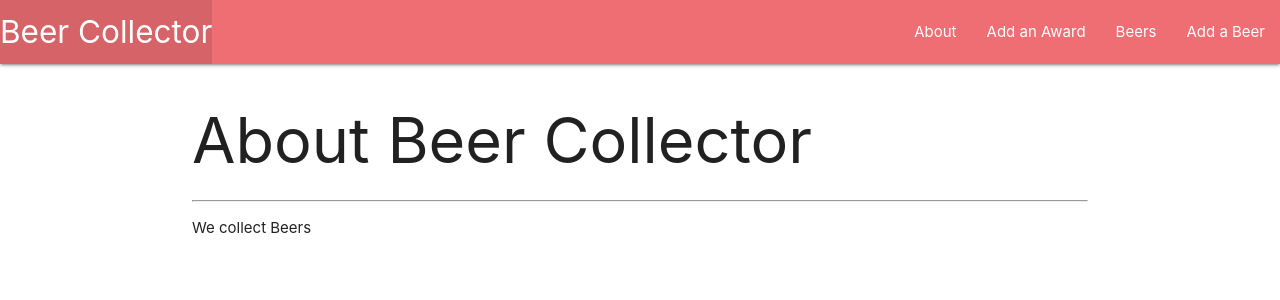
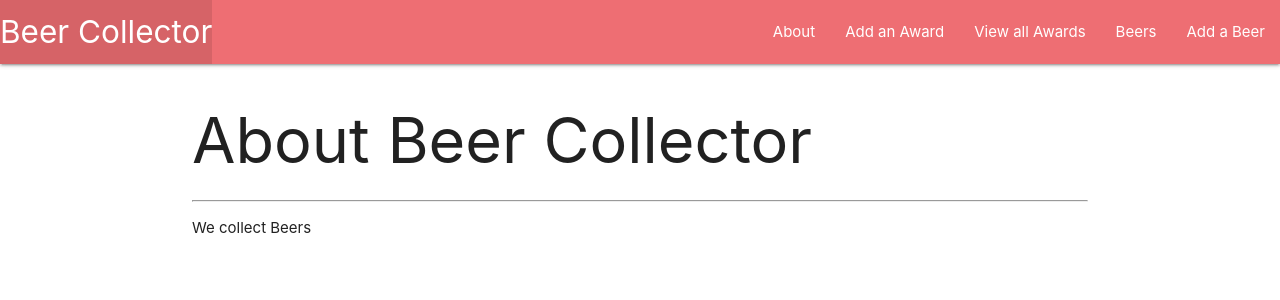
Before and after one commit to breadfan18/beerCollector, a Django app: page /about/ in a window 1280 px wide. Shown: the top 300 px of the page. Run offline with Django 3.2, Linux system fonts and the light colour scheme.

Commit message:
added view awards in nav

```diff
--- a/main_app/templates/base.html
+++ b/main_app/templates/base.html
@@ -28,6 +28,9 @@
                         <a href="{% url 'awards_create' %}">Add an Award</a>
                     </li>
                     <li>
+                        <a href="{% url 'awards_index' %}">View all Awards</a>
+                    </li>
+                    <li>
                         <a href="{% url 'index' %}">Beers</a>
                     </li>
                     <li>
--- a/main_app/views.py
+++ b/main_app/views.py
@@ -49,9 +49,6 @@ class BeerDelete(DeleteView):
     model = Beer
     success_url = '/beers/'
 
-
-
-
 class AwardList(ListView):
   model = Award
 
```
